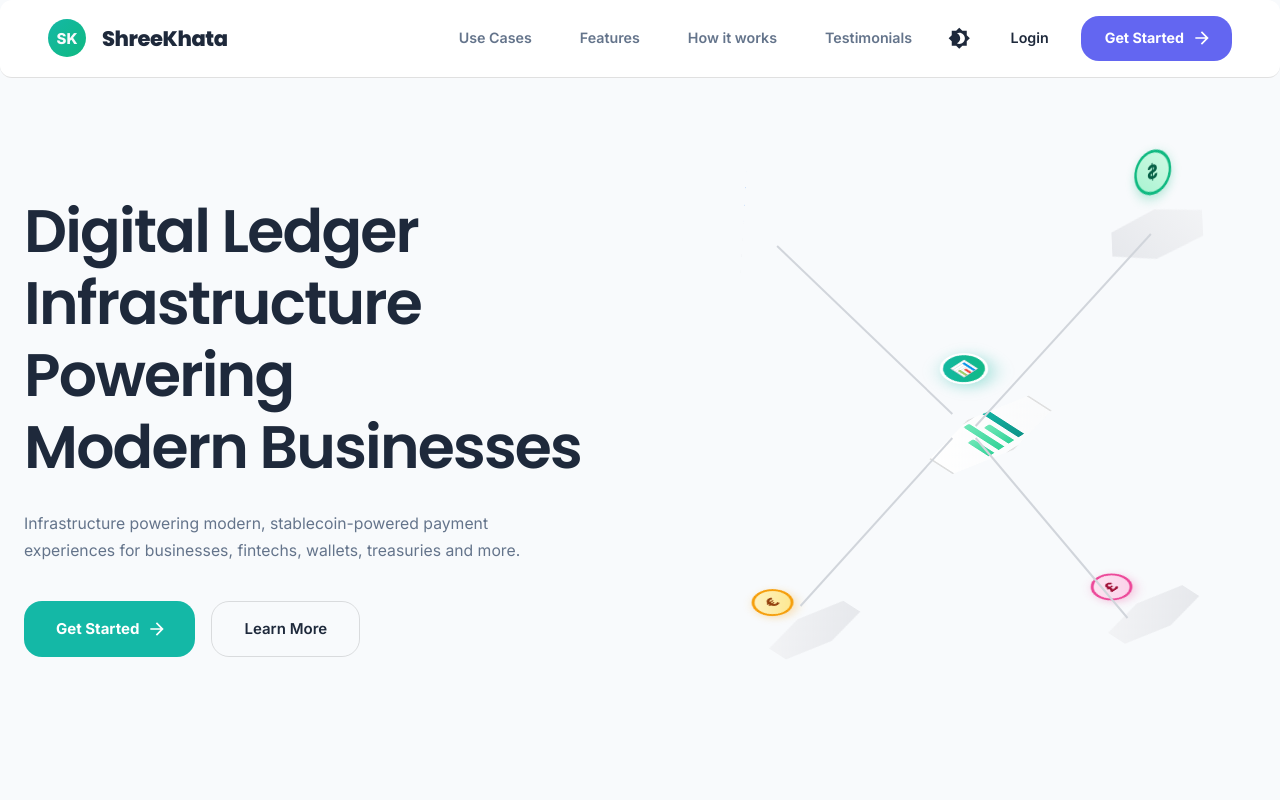
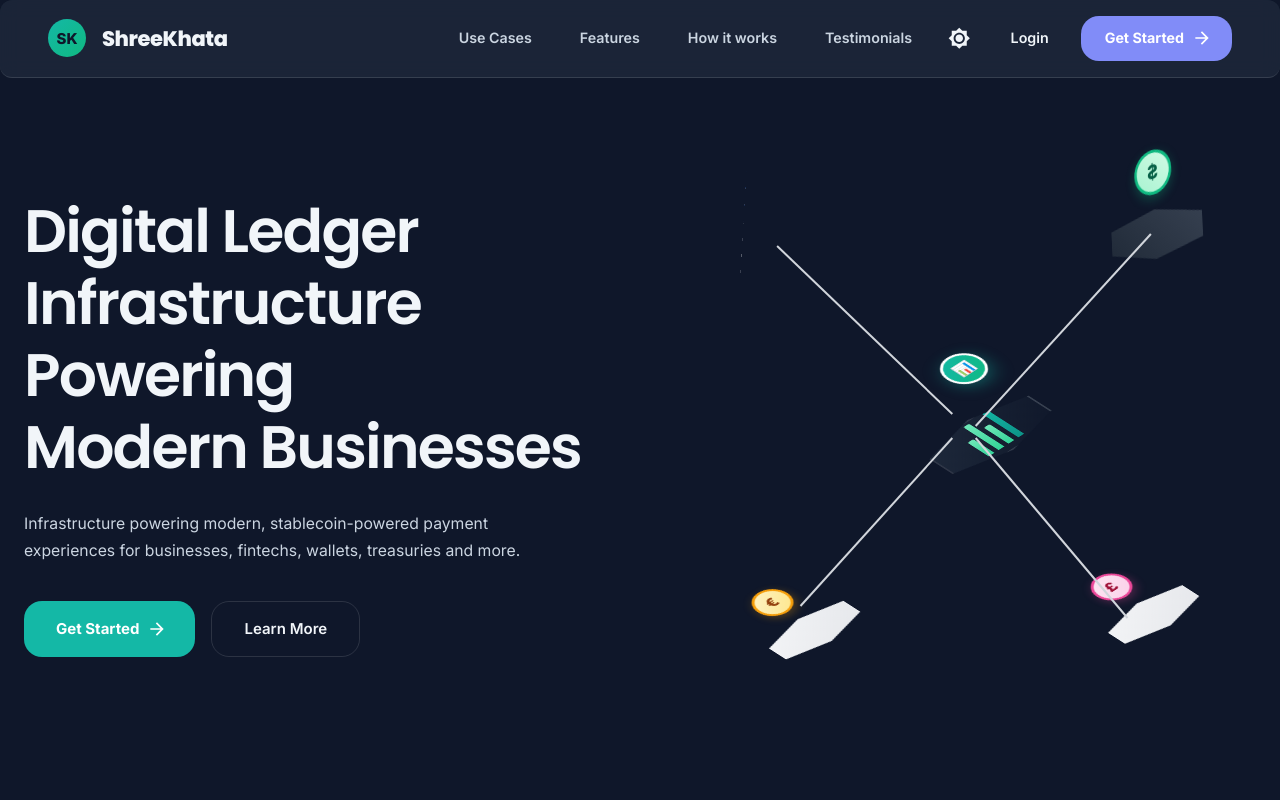
Before and after one commit to ashishSOK/shreekhatafrontend, a React (Vite) app: page /welcome in a window 1280 px wide. Shown: the top 800 px of the page. Built offline with nearby package versions, Linux system fonts and the light colour scheme; no server answers.

Commit message:
feat: Set Dark Mode as default theme

```diff
--- a/src/theme/ThemeProvider.jsx
+++ b/src/theme/ThemeProvider.jsx
@@ -16,7 +16,7 @@ export const useThemeMode = () => {
 export const ThemeProvider = ({ children }) => {
     const [mode, setMode] = useState(() => {
         const savedMode = localStorage.getItem('themeMode');
-        return savedMode || 'light'; // Default to light mode
+        return savedMode || 'dark'; // Default to dark mode
     });
 
     useEffect(() => {
```
